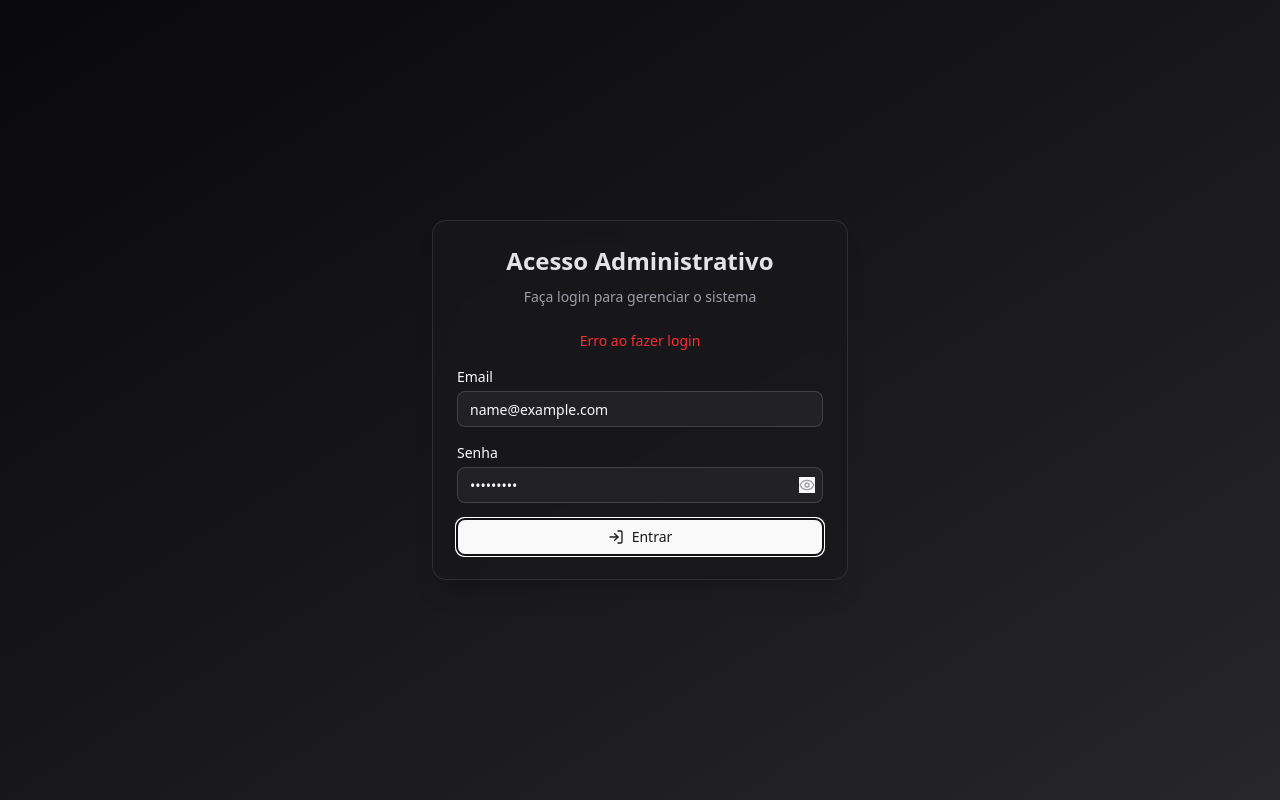
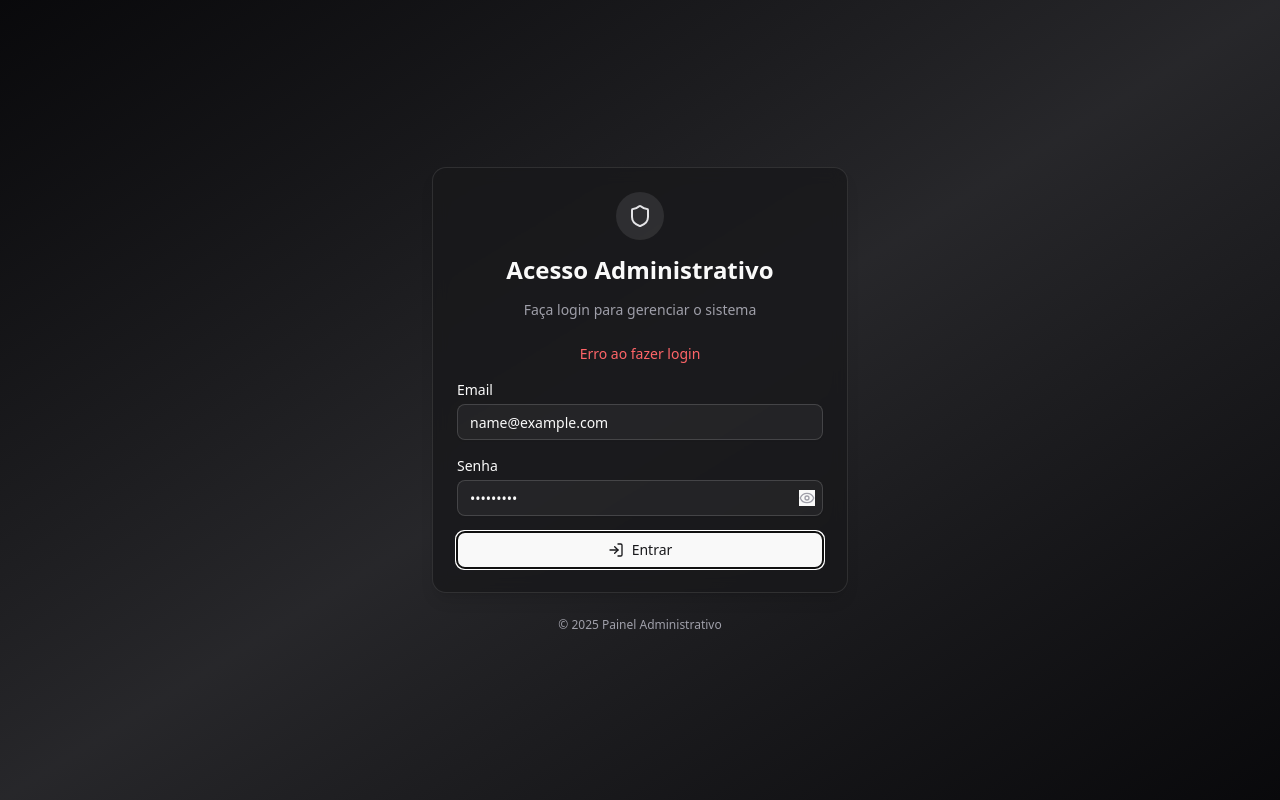
Before and after one commit to allansf29/expenses, a React (Vite) app in the folder Front-End/: page /login in a window 1280 px wide. Both pictures are taken after typing "name@example.com", "Sample123" into the empty fields and a click on the button "Entrar". Built offline with nearby package versions, Linux system fonts and the light colour scheme; no server answers.

Commit message:
Estilizando tela de login aplicando o modo light e dark.

```diff
--- a/Front-End/src/components/calendar/ExpenseCalendar.tsx
+++ b/Front-End/src/components/calendar/ExpenseCalendar.tsx
@@ -1,5 +1,5 @@
 import React, { useMemo } from "react";
-import { Calendar as CalendarIcon, Download, ChevronLeft, ChevronRight, BarChart, DollarSign } from "lucide-react";
+import { Calendar as CalendarIcon, Download, ChevronLeft, ChevronRight } from "lucide-react";
 import SimpleButton from "../ui/SimpleButton.tsx";
 import TotalSummary from "../TotalSummary.tsx";
 import MonthlyAreaChart from "../charts/MonthlyAreaChart.tsx";
--- a/Front-End/src/pages/Login.tsx
+++ b/Front-End/src/pages/Login.tsx
@@ -1,5 +1,5 @@
 import React, { useState } from "react";
-import { Eye, EyeOff, LogIn } from "lucide-react";
+import { Eye, EyeOff, LogIn, Shield } from "lucide-react";
 import { motion } from "framer-motion";
 import { Button } from "@/components/ui/button";
 import { Input } from "@/components/ui/input";
@@ -22,23 +22,28 @@ const LoginPage = () => {
       const res = await api.post("/auth/login", { email, password });
       localStorage.setItem("token", res.data.token);
       localStorage.setItem("user", JSON.stringify(res.data.user));
-      navigate("/"); // Redireciona pro dashboard
+      navigate("/");
     } catch (err: any) {
       setError(err.response?.data?.error || "Erro ao fazer login");
     }
   };
 
   return (
-    <div className="min-h-screen flex items-center justify-center bg-gradient-to-br from-background to-muted transition-colors">
+    <div className="min-h-screen flex items-center justify-center bg-gradient-to-br from-background via-muted to-background transition-colors">
       <motion.div
         initial={{ opacity: 0, y: 25 }}
         animate={{ opacity: 1, y: 0 }}
-        transition={{ duration: 0.4 }}
+        transition={{ duration: 0.5 }}
         className="w-full max-w-md p-4"
       >
-        <Card className="shadow-xl border border-border bg-card/80 backdrop-blur-md">
-          <CardHeader className="text-center space-y-1">
-            <CardTitle className="text-2xl font-bold text-primary">
+        <Card className="shadow-lg border border-border bg-card/80 backdrop-blur-sm">
+          <CardHeader className="text-center space-y-2">
+            <div className="flex justify-center">
+              <div className="p-3 rounded-full bg-primary/10 text-primary">
+                <Shield className="w-6 h-6" />
+              </div>
+            </div>
+            <CardTitle className="text-2xl font-bold">
               Acesso Administrativo
             </CardTitle>
             <p className="text-sm text-muted-foreground">
@@ -49,12 +54,19 @@ const LoginPage = () => {
           <CardContent>
             <form onSubmit={handleLogin} className="space-y-4">
               {error && (
-                <p className="text-red-500 text-sm text-center font-medium">{error}</p>
+                <motion.p
+                  initial={{ opacity: 0 }}
+                  animate={{ opacity: 1 }}
+                  className="text-destructive text-sm text-center font-medium"
+                >
+                  {error}
+                </motion.p>
               )}
 
-              {/* Email */}
               <div>
-                <label className="text-sm font-medium mb-1 block">Email</label>
+                <label className="text-sm font-medium mb-1 block">
+                  Email
+                </label>
                 <Input
                   type="email"
                   placeholder="admin@exemplo.com"
@@ -64,9 +76,10 @@ const LoginPage = () => {
                 />
               </div>
 
-              {/* Senha */}
               <div>
-                <label className="text-sm font-medium mb-1 block">Senha</label>
+                <label className="text-sm font-medium mb-1 block">
+                  Senha
+                </label>
                 <div className="relative">
                   <Input
                     type={showPassword ? "text" : "password"}
@@ -79,7 +92,7 @@ const LoginPage = () => {
                   <button
                     type="button"
                     onClick={() => setShowPassword(!showPassword)}
-                    className="absolute right-2 top-1/2 -translate-y-1/2 text-muted-foreground hover:text-foreground transition-colors"
+                    className="absolute right-2 top-1/2 -translate-y-1/2 text-muted-foreground hover:text-foreground transition"
                   >
                     {showPassword ? (
                       <EyeOff className="w-4 h-4" />
@@ -90,13 +103,20 @@ const LoginPage = () => {
                 </div>
               </div>
 
-              <Button type="submit" className="w-full flex items-center gap-2 mt-2">
+              <Button
+                type="submit"
+                className="w-full flex items-center justify-center gap-2 mt-3 font-medium"
+              >
                 <LogIn className="w-4 h-4" />
                 Entrar
               </Button>
             </form>
           </CardContent>
         </Card>
+
+        <p className="text-xs text-muted-foreground text-center mt-6">
+          © {new Date().getFullYear()} Painel Administrativo
+        </p>
       </motion.div>
     </div>
   );
```
